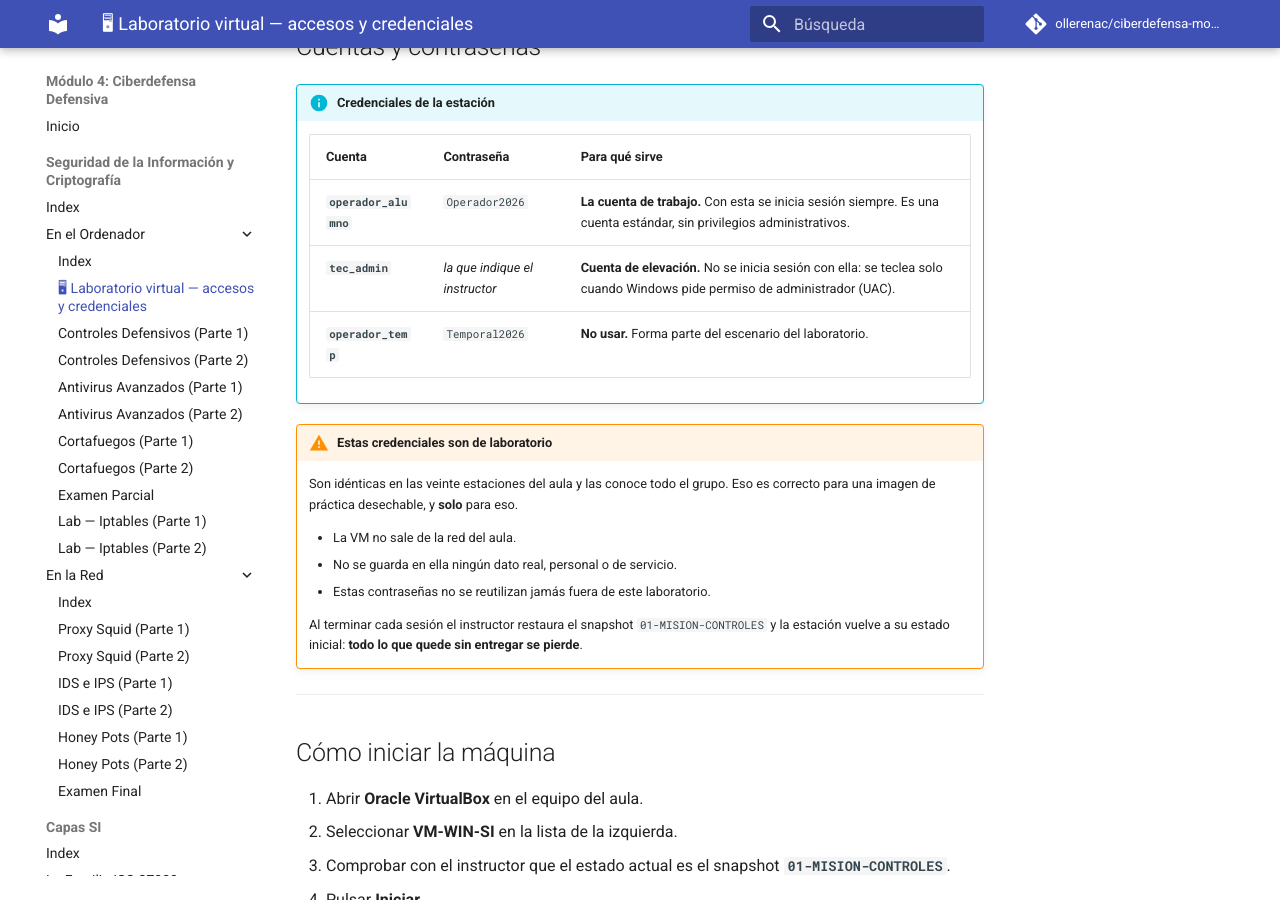
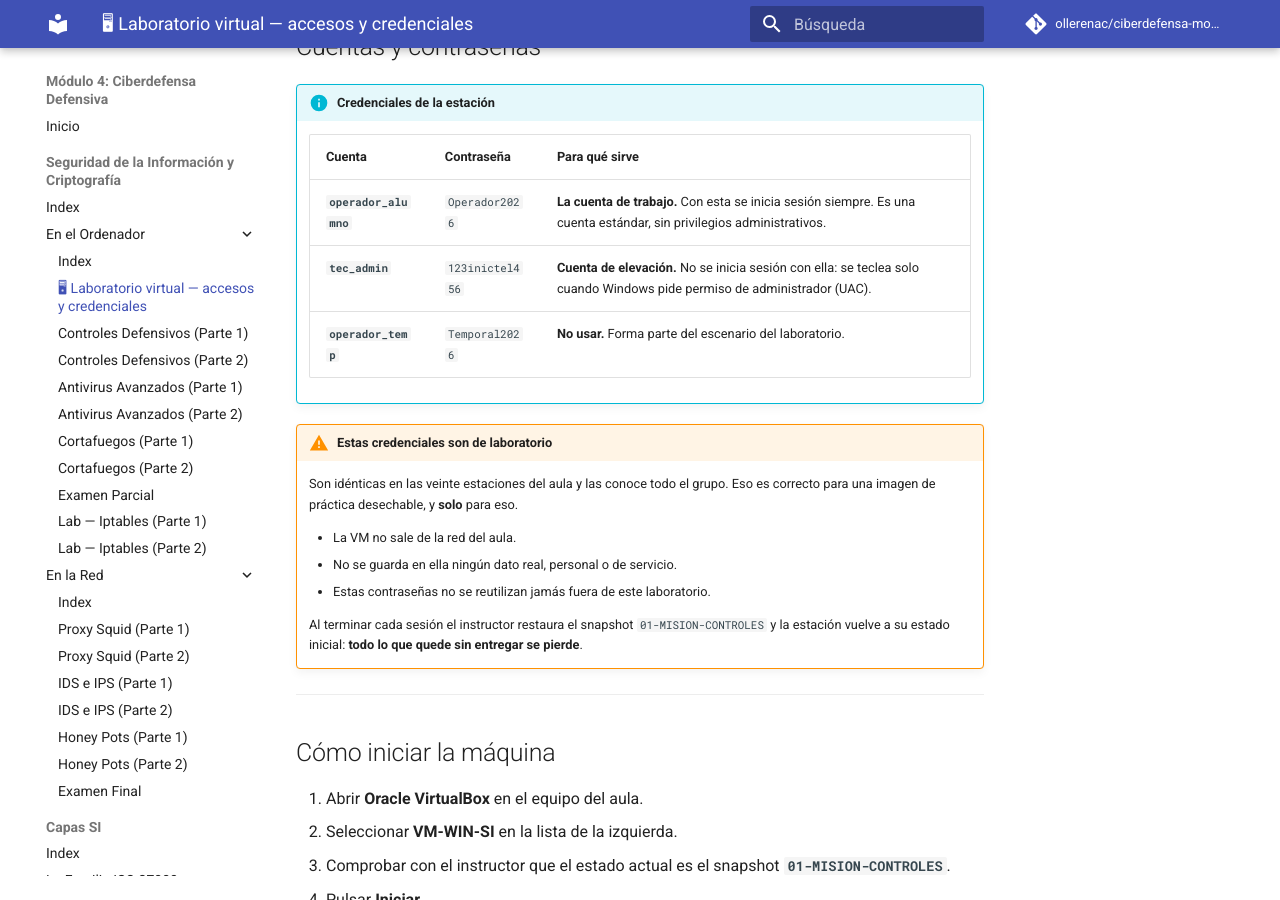
Before and after one commit to ollerenac/ciberdefensa-modulo4, an MkDocs documentation site: the page built from docs/seguridad-criptografia/en-el-ordenador/laboratorio-vm.md, in a window 1280 px wide and 900 px high, scrolled down 549 px. Built offline with MkDocs 1.6.1 and Material for MkDocs 9.7.7, drawn with Linux system fonts in a browser that asks for light colours; comment, search, counter and statistics services are not loaded.

Commit message:
docs(asig1): completa la credencial de tec_admin en la pagina de laboratorio
La cuenta de elevacion se creo durante la instalacion de Windows, fuera de
provision-win.ps1, por lo que su contrasena no constaba en el repositorio y
la pagina la dejaba pendiente. Sin ella los ejercicios 6 a 10 y 13 a 14 no
pueden ejecutarse.

Credencial de imagen de laboratorio desechable, identica en las veinte
estaciones y conocida por el grupo: la VM no sale de la red del aula y no
almacena datos reales.

Co-Authored-By: Claude Opus 5 (1M context) <noreply@anthropic.com>
Claude-Session: https://claude.ai/code/session_01VEwxcbC1jsmsgtVAr5TKxZ

```diff
--- a/docs/seguridad-criptografia/en-el-ordenador/laboratorio-vm.md
+++ b/docs/seguridad-criptografia/en-el-ordenador/laboratorio-vm.md
@@ -18,7 +18,7 @@ Esta página reúne todo lo necesario para entrar y trabajar en la máquina virt
     | Cuenta | Contraseña | Para qué sirve |
     |--------|-----------|----------------|
     | **`operador_alumno`** | `Operador2026` | **La cuenta de trabajo.** Con esta se inicia sesión siempre. Es una cuenta estándar, sin privilegios administrativos. |
-    | **`tec_admin`** | *la que indique el instructor* | **Cuenta de elevación.** No se inicia sesión con ella: se teclea solo cuando Windows pide permiso de administrador (UAC). |
+    | **`tec_admin`** | `123inictel456` | **Cuenta de elevación.** No se inicia sesión con ella: se teclea solo cuando Windows pide permiso de administrador (UAC). |
     | **`operador_temp`** | `Temporal2026` | **No usar.** Forma parte del escenario del laboratorio. |
 
 !!! warning "Estas credenciales son de laboratorio"
```
